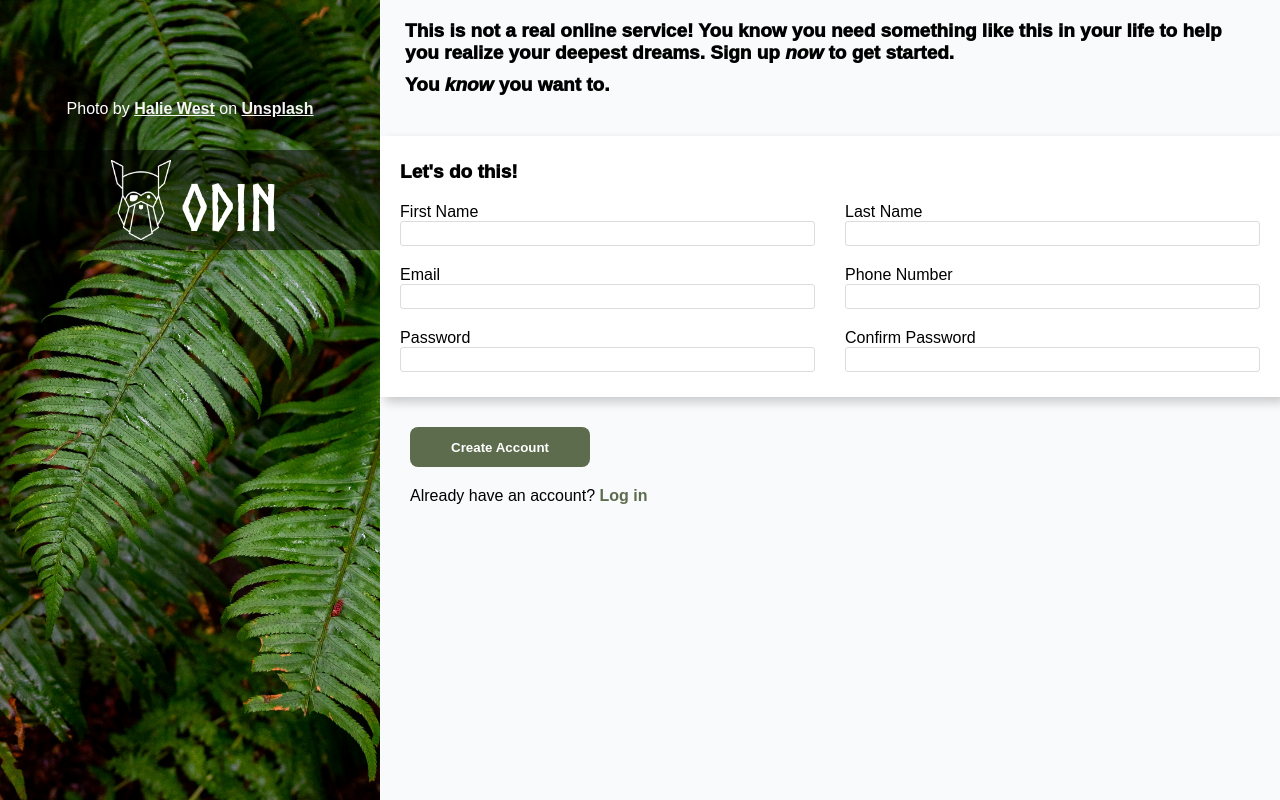
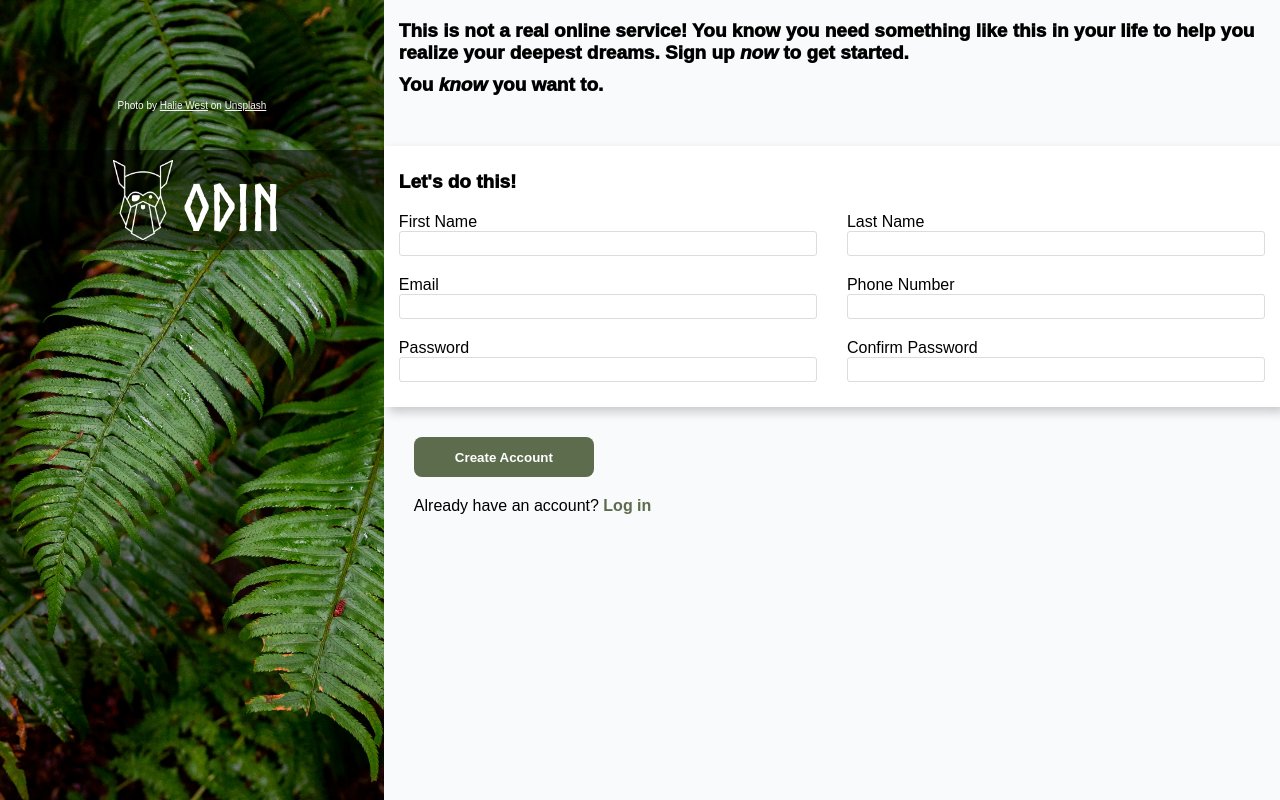
Before and after one commit to jjstag/Sign-Up-Form, a plain HTML site: page index.html in a window 1280 px wide. Drawn offline with Linux system fonts and the light colour scheme.

Commit message:
addded patterns, tweaked styles, trying to get the credits below the odin-bar.

```diff
--- a/index.html
+++ b/index.html
@@ -33,11 +33,11 @@
                         <div class="form-row">
                             <div class="input-group">
                                 <label for="first-name">First Name</label>
-                                <input type="text" id="first-name" name="first-name" pattern="">
+                                <input type="text" id="first-name" name="first-name" pattern="[a-zA-Z]+">
                             </div>
                             <div class="input-group">
                                 <label for="last-name">Last Name</label>
-                                <input type="text" id="last-name" name="last-name" pattern="">
+                                <input type="text" id="last-name" name="last-name" pattern="[a-zA-Z\-]+">
                             </div>
                         </div>
                         <div class="form-row">
@@ -47,17 +47,17 @@
                             </div>
                             <div class="input-group">
                                 <label for="phone-number">Phone Number</label>
-                                <input type="tel" id="phone-number" name="phone-number" pattern="">
+                                <input type="tel" id="phone-number" name="phone-number" pattern="[0-9]{3}\s?[0-9]{3}\s?[0-9]{4}">
                             </div>
                         </div>
                         <div class="form-row">
                             <div class="input-group">
                                 <label for="password">Password</label>
-                                <input type="password" id="password" name="password" pattern="">
+                                <input type="password" id="password" name="password" pattern="(?=.*\d)(?=.*[a-z])(?=.*[A-Z]).{8,}">
                             </div>
                             <div class="input-group">
                                 <label for="confirm-password">Confirm Password</label>
-                                <input type="password" id="confirm-password" name="confirm-password" pattern="">
+                                <input type="password" id="confirm-password" name="confirm-password" pattern="(?=.*\d)(?=.*[a-z])(?=.*[A-Z]).{8,}">
                             </div>
                         </div class="form-row">
                     </div>
--- a/styles.css
+++ b/styles.css
@@ -49,19 +49,23 @@ h1 {
     padding: 10px;
 }
 
-#odin-bar p {
-    position: absolute;
+/* #odin-bar p {
+    position: relative;
     bottom: 10px;
-}
+} */
 
 .credits {
     color: white;
-    font-weight: 300;
+    font-weight: 100;
+    text-wrap: wrap;
+    font-size: 10px;
+    bottom: 10px;
 }
 
 .credits a {
     text-decoration: underline;
     color: whitesmoke;
+    font-weight: 200;
 }
 
 #sign-up-container {
@@ -72,12 +76,12 @@ h1 {
 }
 
 #sect-1, #sect-2 {
-    padding: 10px;
+    padding: 10px 0;
 }
 
 #sect-2 {
     margin: 20px 0;
-    padding: 0;
+    /* padding: 0; */
 }
 
 .convincing-text {
@@ -95,7 +99,7 @@ h1 {
     flex-direction: column;
     background-color: #fff;
     box-shadow: 5px 5px 10px rgb(0 0 0 / 20%);
-    padding: 15px 5px;
+    padding: 15px 0;
     /* align-items: baseline; */
     /* max-height: 100px; */
 }
```
